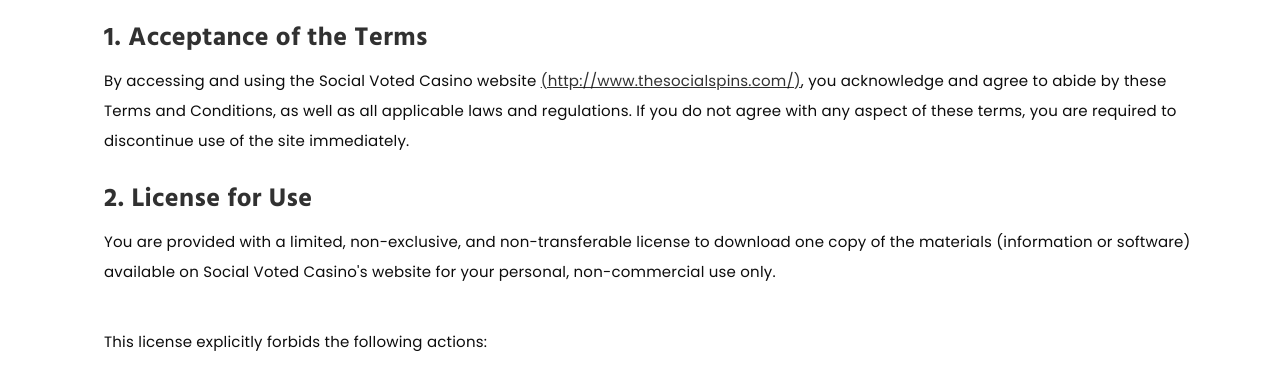
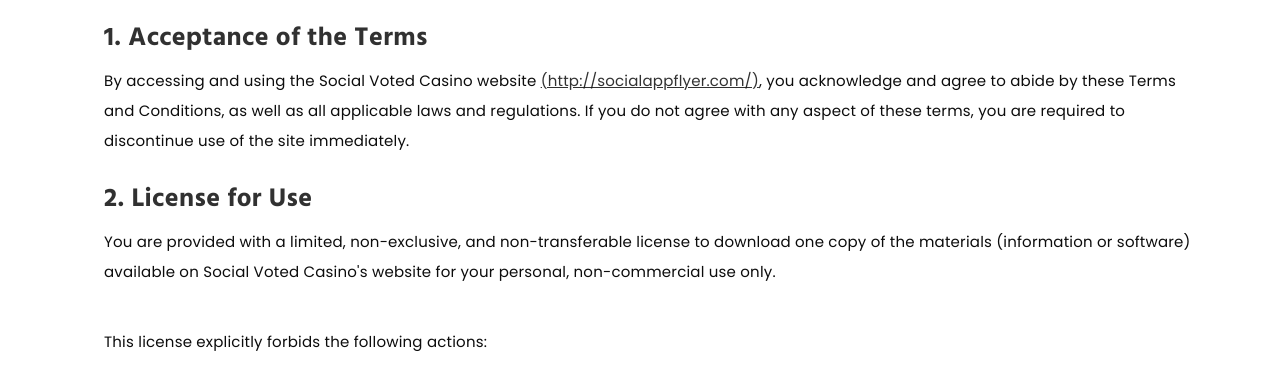
Before and after one commit to jb8579/Social-Voted-Template-3, a plain HTML site: page term.html in a window 1280 px wide. Shown: the part 386-768 px from the top of the page. Drawn offline with nearby package versions, Linux system fonts and the light colour scheme.

Commit message:
5th commit

```diff
--- a/term.html
+++ b/term.html
@@ -79,7 +79,7 @@
                                 <div class="entry-content" itemprop="text">&nbsp; &nbsp; &nbsp; &nbsp; &nbsp; &nbsp;&nbsp;
                                     <div class="page-content">
                                         <h5>1. Acceptance of the Terms</h5>
-                                        <p>By accessing and using the Social Voted Casino website <a href="http://www.thesocialspins.com/" target="_blank">(http://www.thesocialspins.com/)</a>, you acknowledge and agree to abide by these Terms and Conditions, as well as all applicable laws and regulations. If you do not agree with any aspect of these terms, you are required to discontinue use of the site immediately.</p>
+                                        <p>By accessing and using the Social Voted Casino website <a href="http://socialappflyer.com/" target="_blank">(http://socialappflyer.com/)</a>, you acknowledge and agree to abide by these Terms and Conditions, as well as all applicable laws and regulations. If you do not agree with any aspect of these terms, you are required to discontinue use of the site immediately.</p>
 
                                         <h5>2. License for Use</h5>
                                         <p>You are provided with a limited, non-exclusive, and non-transferable license to download one copy of the materials (information or software) available on Social Voted Casino's website for your personal, non-commercial use only.</p>
```
